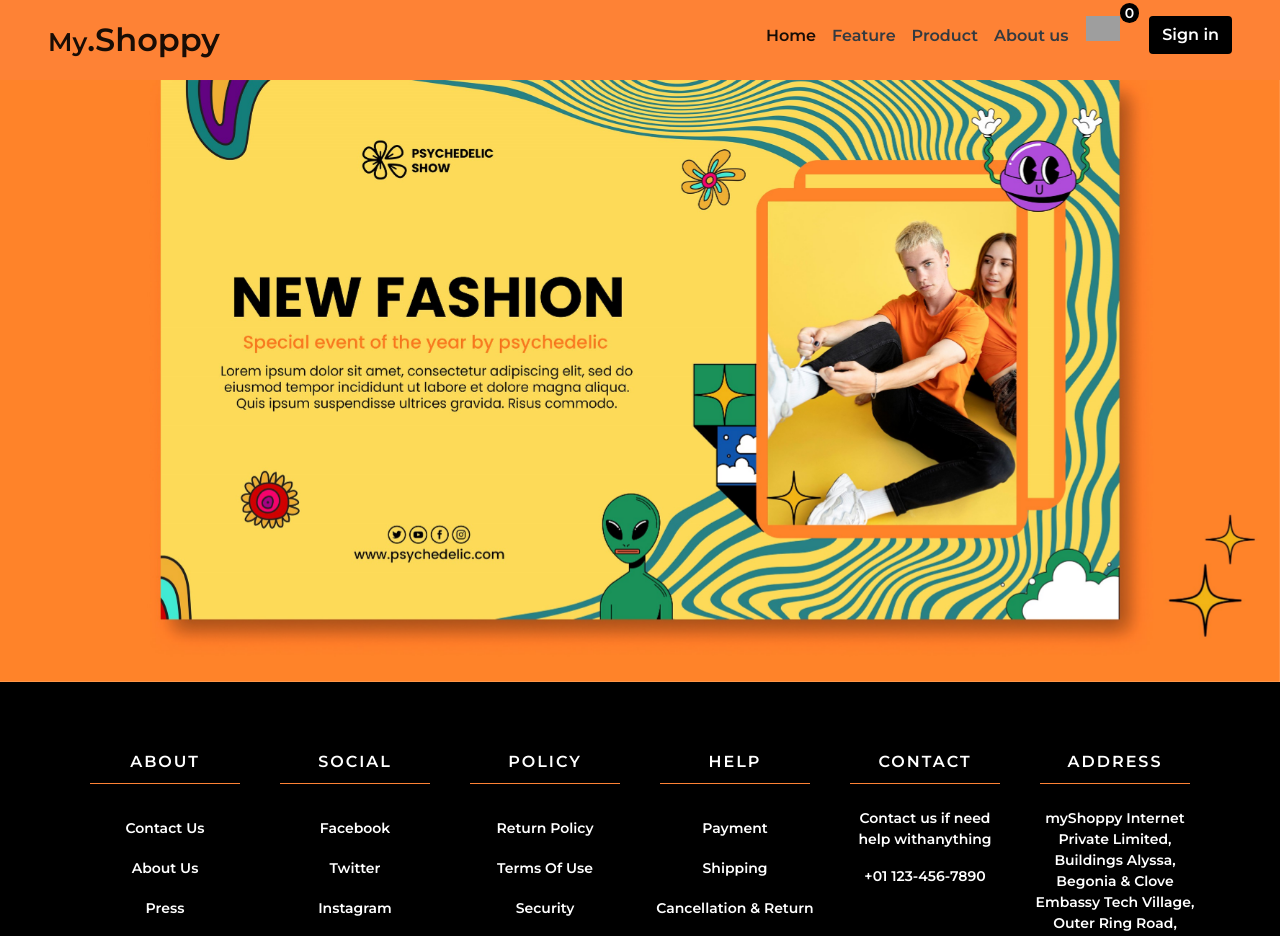
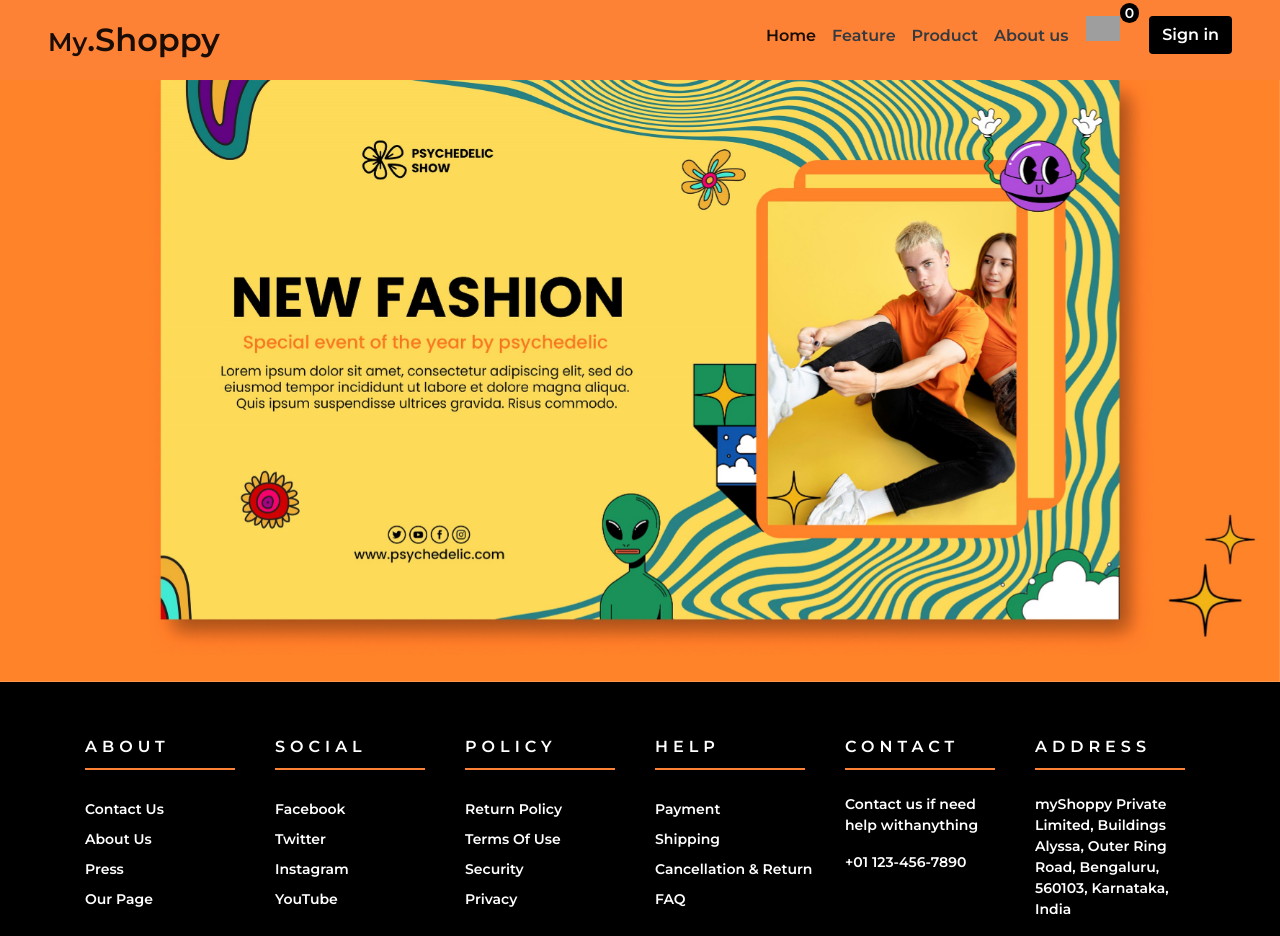
Before and after one commit to abhishekpandit2029/Ecommerce-myShoppy-Website, a React (Create React App) app: page / in a window 1280 px wide. Shown: the top 936 px of the page. Built offline with nearby package versions, Linux system fonts and the light colour scheme; grey boxes are pictures that could not be loaded.

Commit message:
7th commit

```diff
--- a/src/Components/Footer/Footer.css
+++ b/src/Components/Footer/Footer.css
@@ -2,16 +2,16 @@
 
 .bg-footer {
   background-color: #000;
-  padding: 70px 0 35px;
+  padding: 55px 55px 60px;
 }
 
 .container{
-  margin-bottom: -5px;
+  margin-bottom: -20px;
 }
 
 @media screen and (max-width: 991px) {
   .fCol {
-    margin-bottom: 50px;
+    margin-bottom: 20px;
   }
   .container{
     margin-bottom: -50px;
@@ -19,12 +19,13 @@
 }
 
 .footer-heading {
-  letter-spacing: 2px;
+  letter-spacing: 5px;
 }
+
 
 .footer-link a {
   color: white;
-  line-height: 40px;
+  line-height: 30px;
   font-size: 14px;
   transition: all 0.5s;
   text-decoration: none;
@@ -32,6 +33,8 @@
 
 .footer-link a:hover {
   color: #fe8235;
+  line-height: 40px;
+  border-bottom: 0.5px solid #fe8235;
 }
 
 .contact-info {
@@ -43,10 +46,14 @@
   color: white;
 }
 
+.footer-alt :hover {
+  color: #fe8235;
+}
+
 .footer-heading {
   position: relative;
   padding-bottom: 12px;
-  border-bottom: 1px solid #fe8235;
+  border-bottom: 2.5px solid #fe8235;
   width: 150px;
 }
 
--- a/src/Components/Footer/Footer.js
+++ b/src/Components/Footer/Footer.js
@@ -7,7 +7,6 @@ function Footer() {
     <div>
       <footer class="section bg-footer">
         <div class="container">
-          <center>
             <div class="row">
               <div class="col-lg-2 col-md-4 col-sm-6 fCol">
                 <h6 class="footer-heading text-uppercase text-white">
@@ -104,17 +103,15 @@ function Footer() {
                   Address
                 </h6>
                 <p class="contact-info mt-4">
-                myShoppy Internet Private Limited,
-                Buildings Alyssa, Begonia &
-                Clove Embassy Tech Village,
-                Outer Ring Road, Devarabeesanahalli Village,
+                myShoppy Private Limited,
+                Buildings Alyssa,
+                Outer Ring Road,
                 Bengaluru, 560103,
                 Karnataka, India
                 </p>
               </div>
+            </div>
 
-            </div>
-          </center>
         </div>
 
         <div class="text-center mt-5">
```
